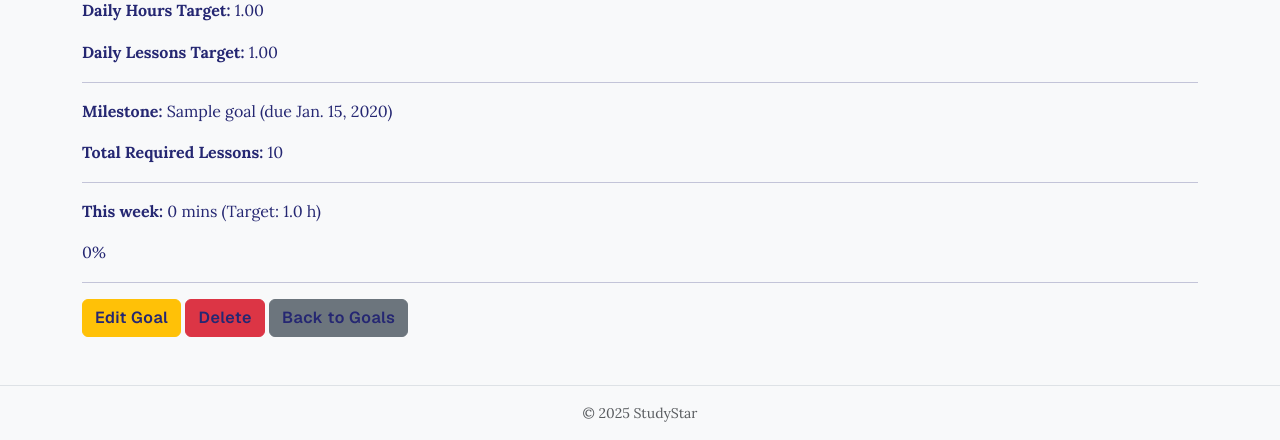
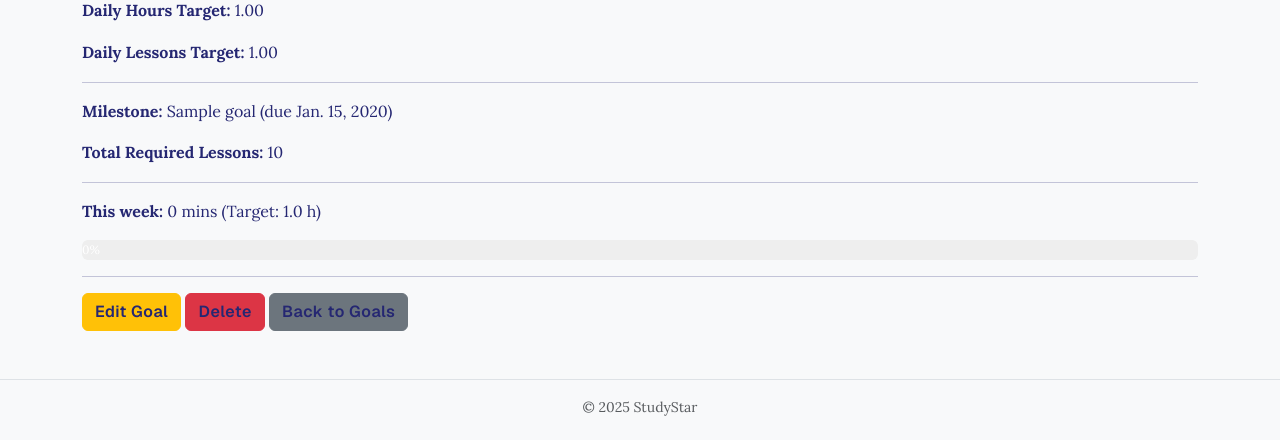
Before and after one commit to TereBts/py_study_tracker, a Django app: page /goals/1/ in a window 1280 px wide. Shown: the part 360-800 px from the top of the page. Run offline with Django 4.2, Linux system fonts and the light colour scheme; a user stored in the database is signed in; tables that the repository leaves empty hold one stand-in row (values such as "Sample post"); data that the repository does not hold is empty.

Commit message:
add progress bar styling

```diff
--- a/static/css/main.css
+++ b/static/css/main.css
@@ -159,3 +159,7 @@ h1, h2, h3, h4 {
 .colour-field label:has(> input[type="radio"]:checked) {
   font-weight: 600;
 }
+
+/* Progress bars */
+.progress-bar { background:#eee; border-radius:6px; overflow:hidden; height:20px; width:100%; }
+.progress-fill { background:#4f46e5; color:#fff; height:100%; text-align:center; font-size:12px; line-height:20px; transition:width .4s ease; }
```
